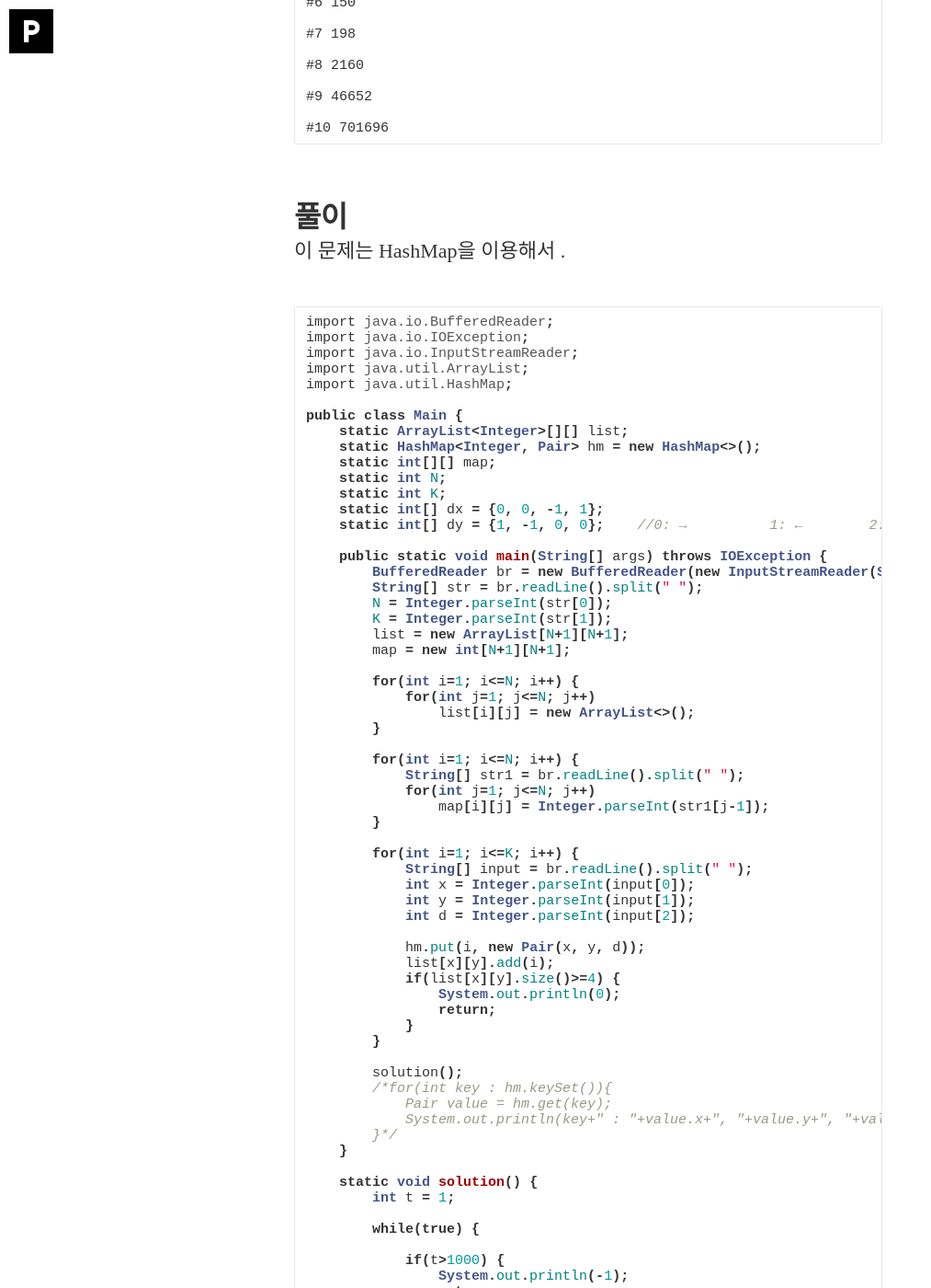
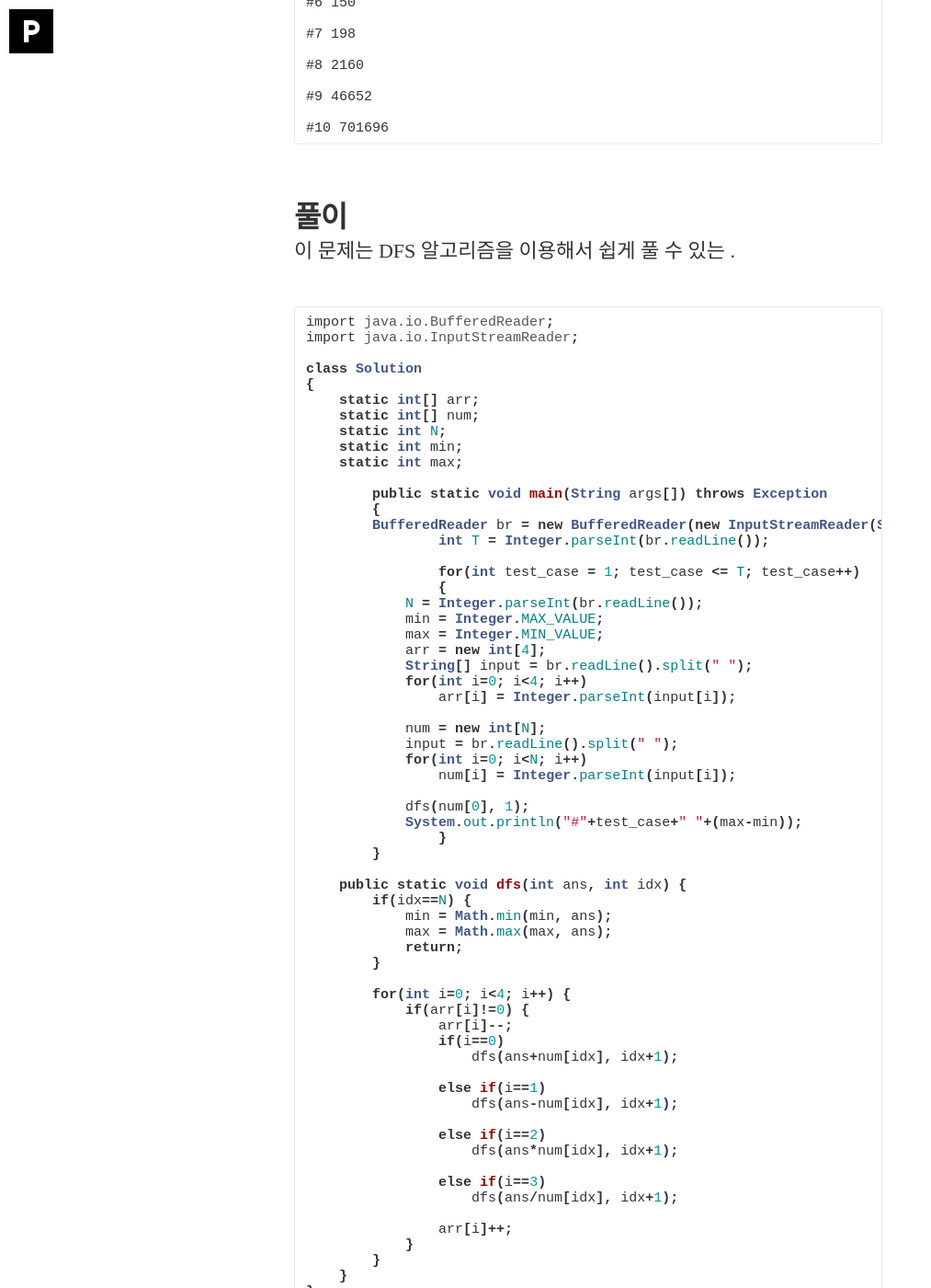
Before and after one commit to pss407/pss407.github.io, a Jekyll site: the page built from _posts/2020-08-31-SWEA#4008.md, in a window 1280 px wide and 1400 px high, scrolled down 4852 px. Shown: the whole window at 92% size, without its empty margins (0-1013 px from the left). Built offline with Jekyll 4.4.1, drawn with Linux system fonts in a browser that asks for light colours; nearby versions of some CDN libraries; some web fonts are replaced; some of the changed text lies outside the part shown.

Commit message:
Update 2020-08-31-SWEA#4008.md

````diff
--- a/_posts/2020-08-31-SWEA#4008.md
+++ b/_posts/2020-08-31-SWEA#4008.md
@@ -145,154 +145,69 @@ N개의 숫자가 적혀 있는 게임 판이 있고, +, -, x, / 의 연산자
 풀이
 --------------------------
 
-이 문제는 HashMap을 이용해서 .
+이 문제는 DFS 알고리즘을 이용해서 쉽게 풀 수 있는 .
 
 ```java
 import java.io.BufferedReader;
-import java.io.IOException;
 import java.io.InputStreamReader;
-import java.util.ArrayList;
-import java.util.HashMap;
 
-public class Main {
-    static ArrayList<Integer>[][] list;
-    static HashMap<Integer, Pair> hm = new HashMap<>();
-    static int[][] map;
+class Solution
+{
+    static int[] arr;
+    static int[] num;
     static int N;
-    static int K;
-    static int[] dx = {0, 0, -1, 1};
-    static int[] dy = {1, -1, 0, 0};    //0: →          1: ←        2: ↑            3: ↓
+    static int min;
+    static int max;
 
-    public static void main(String[] args) throws IOException {
+	public static void main(String args[]) throws Exception
+	{
         BufferedReader br = new BufferedReader(new InputStreamReader(System.in));
-        String[] str = br.readLine().split(" ");
-        N = Integer.parseInt(str[0]);
-        K = Integer.parseInt(str[1]);
-        list = new ArrayList[N+1][N+1];
-        map = new int[N+1][N+1];
+		int T = Integer.parseInt(br.readLine());
 
-        for(int i=1; i<=N; i++) {
-            for(int j=1; j<=N; j++)
-                list[i][j] = new ArrayList<>();
+		for(int test_case = 1; test_case <= T; test_case++)
+		{
+            N = Integer.parseInt(br.readLine());
+            min = Integer.MAX_VALUE;
+            max = Integer.MIN_VALUE;
+            arr = new int[4];
+            String[] input = br.readLine().split(" ");
+            for(int i=0; i<4; i++)
+                arr[i] = Integer.parseInt(input[i]);
+
+            num = new int[N];
+            input = br.readLine().split(" ");
+            for(int i=0; i<N; i++)
+                num[i] = Integer.parseInt(input[i]);
+
+            dfs(num[0], 1);
+            System.out.println("#"+test_case+" "+(max-min));
+		}
+	}
+
+    public static void dfs(int ans, int idx) {
+        if(idx==N) {
+            min = Math.min(min, ans);
+            max = Math.max(max, ans);
+            return;
         }
 
-        for(int i=1; i<=N; i++) {
-            String[] str1 = br.readLine().split(" ");
-            for(int j=1; j<=N; j++)
-                map[i][j] = Integer.parseInt(str1[j-1]);
-        }
+        for(int i=0; i<4; i++) {
+            if(arr[i]!=0) {
+                arr[i]--;
+                if(i==0)
+                    dfs(ans+num[idx], idx+1);
 
-        for(int i=1; i<=K; i++) {
-            String[] input = br.readLine().split(" ");
-            int x = Integer.parseInt(input[0]);
-            int y = Integer.parseInt(input[1]);
-            int d = Integer.parseInt(input[2]);
+                else if(i==1)
+                    dfs(ans-num[idx], idx+1);
 
-            hm.put(i, new Pair(x, y, d));
-            list[x][y].add(i);
-            if(list[x][y].size()>=4) {
-                System.out.println(0);
-                return;
+                else if(i==2)
+                    dfs(ans*num[idx], idx+1);
+
+                else if(i==3)
+                    dfs(ans/num[idx], idx+1);
+
+                arr[i]++;
             }
-        }
-
-        solution();
-        /*for(int key : hm.keySet()){
-            Pair value = hm.get(key);
-            System.out.println(key+" : "+value.x+", "+value.y+", "+value.d);
-        }*/
-    }
-
-    static void solution() {
-        int t = 1;
-
-        while(true) {
-
-            if(t>1000) {
-                System.out.println(-1);
-                return ;
-            }
-
-            for(int i=1; i<=K; ++i) {
-                Pair p = hm.get(i);
-                int X = p.x+dx[p.d-1];
-                int Y = p.y+dy[p.d-1];
-
-                if(X<1 || X>N || Y<1 || Y>N || map[X][Y]==2) {
-                    int nx = 0;
-                    int ny = 0;
-
-                    if(p.d%2==0) {
-                        nx = p.x+dx[p.d-2];
-                        ny = p.y+dy[p.d-2];
-                    }
-
-                    else {
-                        nx = p.x+dx[p.d];
-                        ny = p.y+dy[p.d];
-                    }
-
-                    if(p.d==1 || p.d==3)
-                        hm.put(i, new Pair(p.x, p.y, p.d+1));
-                    else
-                        hm.put(i, new Pair(p.x, p.y, p.d-1));
-
-                    if(nx<1 || nx>N || ny<1 || ny>N || map[nx][ny]==2)
-                        continue;
-
-                    else
-                        --i;
-                }
-
-                else {
-                    if(map[X][Y]==0) {
-                        int index = list[p.x][p.y].indexOf(i);
-                        int leng = list[p.x][p.y].size();
-
-                        for(int j=index; j<leng; j++) {
-                            int k = list[p.x][p.y].remove(index);
-                            Pair temp = hm.get(k);
-                            list[X][Y].add(k);
-                            hm.put(k, new Pair(X, Y, temp.d));
-                        }
-
-                        if(list[X][Y].size()>=4) {
-                            System.out.println(t);
-                            return;
-                        }
-                    }
-
-                    else {
-                        int index = list[p.x][p.y].indexOf(i);
-                        int leng = list[p.x][p.y].size();
-
-                        for(int j=index; j<leng; j++) {
-                            int k = list[p.x][p.y].remove(list[p.x][p.y].size()-1);
-                            Pair temp = hm.get(k);
-                            list[X][Y].add(k);
-                            hm.put(k, new Pair(X, Y, temp.d));
-                        }
-
-                        if(list[X][Y].size()>=4) {
-                            System.out.println(t);
-                            return;
-                        }
-                    }
-                }
-            }
-            t++;
-        }
-    }
-
-    static class Pair {
-        int x;
-        int y;
-        int d;
-
-        public Pair(int x, int y, int d) {
-            this.x = x;
-            this.y = y;
-            this.d = d;
         }
     }
 }
````
